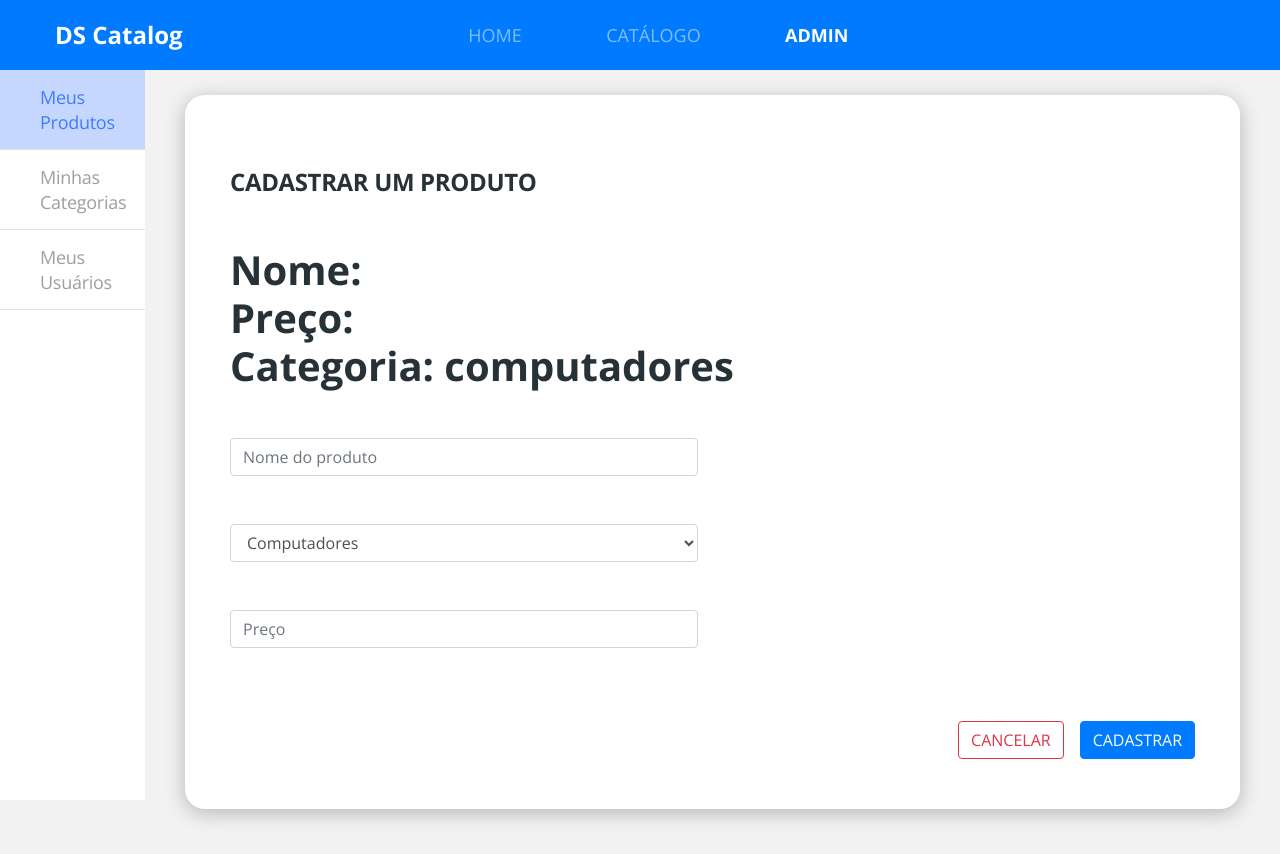
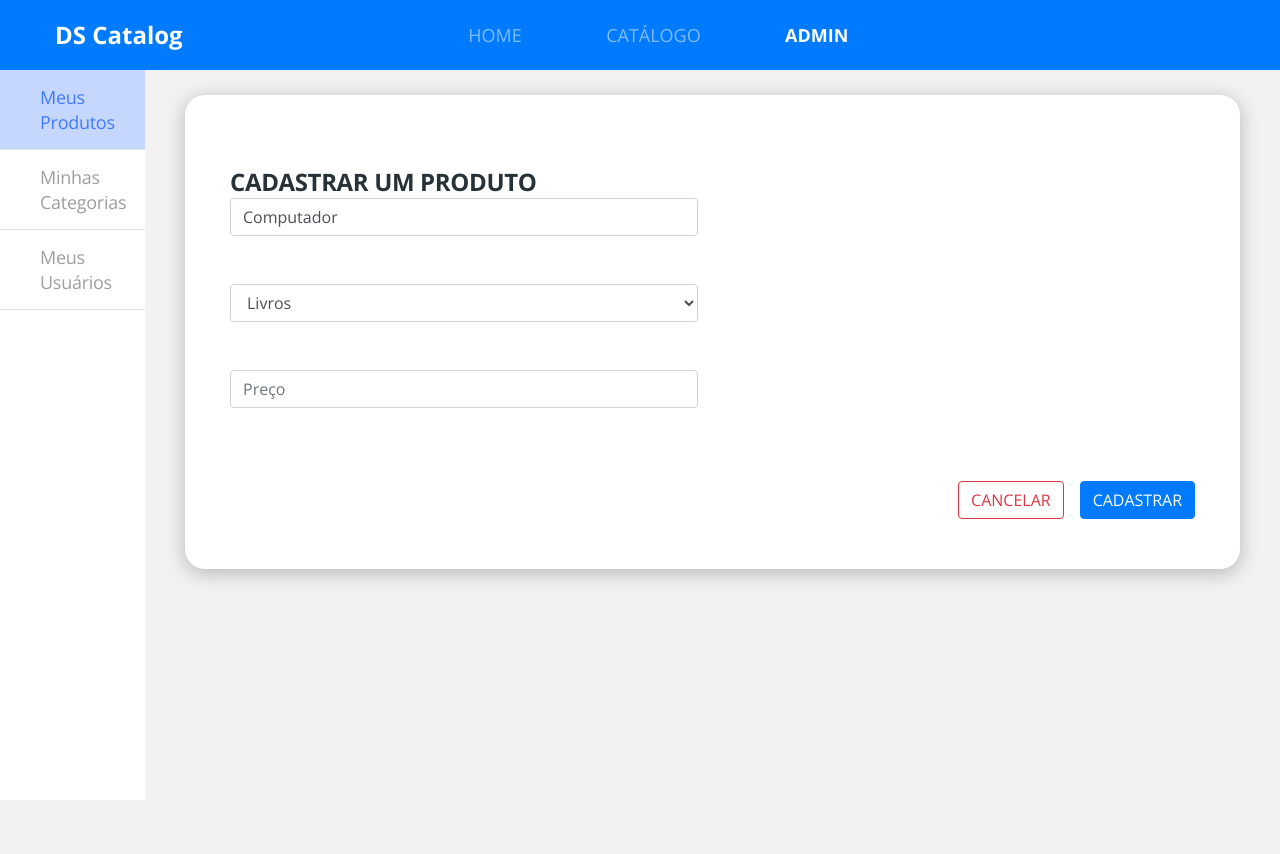
Before and after one commit to pierreEnoc/ds-catalog-web, a React (Create React App) app: page /admin/products/create in a window 1280 px wide. After the commit the page ends 800 px from the top, so only its background shows below. Built offline with nearby package versions, Linux system fonts and the light colour scheme.

Commit message:
:sparkles:creating generic structure to handle several form fields

```diff
--- a/src/pages/Admin/components/Products/Form/index.tsx
+++ b/src/pages/Admin/components/Products/Form/index.tsx
@@ -3,58 +3,69 @@ import BaseForm from '../../BaseForm/index';
 
 import './styles.scss';
 
+type FormState = {
+    name: string;
+    price: string;
+    category: string;
+}
+
 const Form = ()  => {
 
-    const [name, setName] = useState('');
-    const [price, setPrice] = useState('');
-    const [category, setCategory] = useState('computadores')
+    const [formData, setFormData] = useState<FormState>({
+        name:'Computador',
+        price:'',
+        category:''
 
-    const handleOnChangeName = (event: React.ChangeEvent<HTMLInputElement>) => {
-       setName(event.target.value);
+    });
+
+    const handleOnChange = (event: React.ChangeEvent<HTMLInputElement | HTMLSelectElement>) => {
+        const name = event.target.name
+        const value = event.target.value
+
+       setFormData(data => ({ ...data, [name]: value }))
     }
 
-    const handleOnChangePrice = (event: React.ChangeEvent<HTMLInputElement>) => {
-        setPrice(event.target.value);
-     }
-
-
-    const handleOnChangeCategory = (event: React.ChangeEvent<HTMLSelectElement>) => {
-        setCategory(event.target.value);
+     const handleSubmit = (event: React.FormEvent<HTMLFormElement>) => {
+        event.preventDefault();
+        console.log(formData);
      }
 
     return(
+        <form onSubmit={handleSubmit}>
         <BaseForm title="cadastrar um produto">
-        <h1 className="my-5">
-            Nome: {name} <br />
-            Preço: {price}<br />
-            Categoria: {category}
-
-        </h1>
           <div className="row">
               <div className="col-6">
                   <input
-                  value={name}
+                  value={formData.name}
+                  name="name"
                   type="text"
                   className="form-control mb-5"
-                  onChange={handleOnChangeName}
+                  onChange={handleOnChange}
                   placeholder="Nome do produto"
                 />
-                <select value={category} className="form-control mb-5" onChange={handleOnChangeCategory}>
+                <select
+                    value={formData.category}
+                    className="form-control mb-5"
+                    onChange={handleOnChange}
+                    name="category"
+                >
                     <option value="livros">Livros</option>
                     <option value="computadores">Computadores</option>
                     <option value="electrônicos">Electronicos</option>
                     <option value="games">Games</option>
                 </select>
                  <input
-                  value={price}
+                  value={formData.price}
+                  name="price"
                   type="text"
                   className="form-control"
-                  onChange={handleOnChangePrice}
+                  onChange={handleOnChange}
                   placeholder="Preço"
                 />
               </div>
           </div>
         </BaseForm>
+        </form>
     )
 }
 
```
